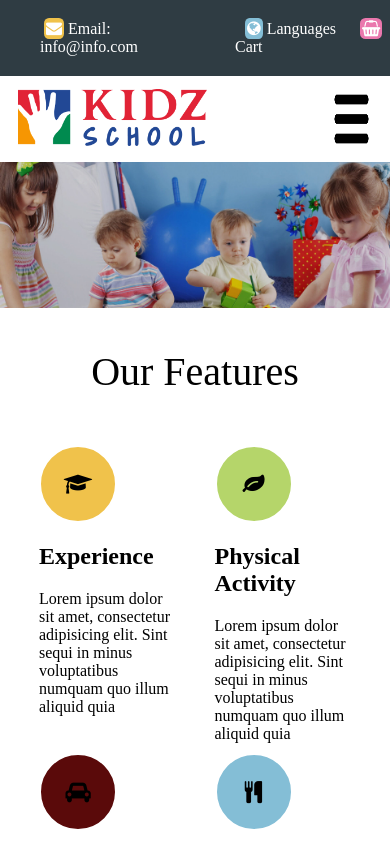
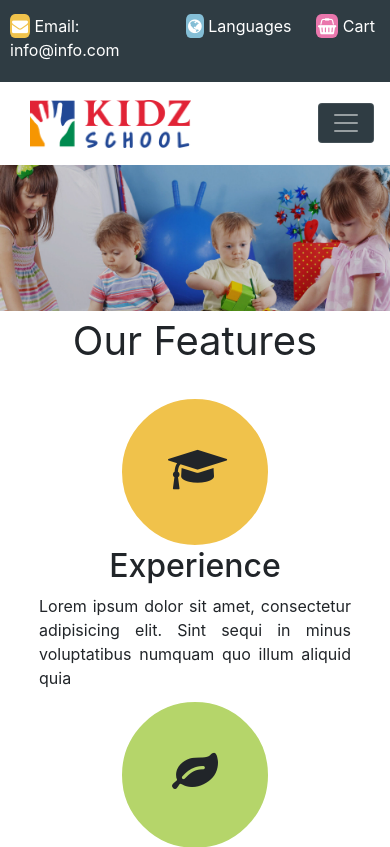
Before and after one commit to Nikolic-Marko/Domaci, a plain HTML site: page public/src/index.html in a window 390 px wide. Shown: the top 847 px of the page. Drawn offline with nearby package versions, Linux system fonts and the light colour scheme.

Commit message:
Fixed header

```diff
--- a/public/src/index.html
+++ b/public/src/index.html
@@ -5,6 +5,10 @@
     <meta name="viewport" content="width=device-width, initial-scale=1.0">
     <link rel="stylesheet" href="style.css">
     <link rel="stylesheet" href="https://cdnjs.cloudflare.com/ajax/libs/font-awesome/4.7.0/css/font-awesome.min.css"><title>Document</title>
+    <link rel="stylesheet" href="https://maxcdn.bootstrapcdn.com/bootstrap/4.5.2/css/bootstrap.min.css">
+    <script src="https://ajax.googleapis.com/ajax/libs/jquery/3.5.1/jquery.min.js"></script>
+    <script src="https://cdnjs.cloudflare.com/ajax/libs/popper.js/1.16.0/umd/popper.min.js"></script>
+    <script src="https://maxcdn.bootstrapcdn.com/bootstrap/4.5.2/js/bootstrap.min.js"></script>
 </head>
 <body>
 
@@ -31,46 +35,46 @@
                         Cart </li>
             </div>
         </div>
-        <div class="row2">
+        <nav class="navbar navbar-expand-md bg-white navbar-dark">
+            <a class="navbar-brand" id="navbar-brand" href="#">
                 <div class="headerLogo">
                     <img src="../img/logo.png" alt="">
                 </div>
-            <div class="nb">
-                <ul>
-                    <li>
-                        <span class="yellowCircleNb"><i class="fa fa-home nav-icon" aria-hidden="true"></i></span>
-                        <p>Home</p> </li>
-                    <li><span class="greenCircleNb"><i class="fa fa-shopping-basket text-white" aria-hidden="true"></i></span>
-                        <p>Store</p> </li>
-                    <li><span class="purpleCircleNb"><i class="fa fa-calendar nav-icon" aria-hidden="true"></i></span>
-                        <p>Blog</p>
+            </a>
+            <button class="navbar-toggler" id="navbar-toggler" type="button" data-toggle="collapse" data-target="#collapsibleNavbar">
+              <span class="navbar-toggler-icon" id="navbar-toggler-icon"></span>
+            </button>
+            <div class="collapse navbar-collapse" id="collapsibleNavbar">
+              <ul class="navbar-nav" id="navbar-nav">
+                <li class="nav-item">
+                    <div class="center-text">
+                        <a class="nav-link" href="#"><span class="yellowCircleNb"><i class="fa fa-home nav-icon" aria-hidden="true"></i></span>
+                        <p class="text-navbar">Home</p> </i></a>
+                    </div>
                 </li>
-                    <li id="nbCourses"><span class="greenCircleNb"><i class="fa fa-file-text-o nav-icon" aria-hidden="true"></i></span>
-                        <p>Courses</p>
+                <li class="nav-item">
+                    <div class="center-text">
+                  <a class="nav-link" href="#"><span class="greenCircleNb"><i class="fa fa-shopping-basket text-white" aria-hidden="true"></i></span>
+                    <p class="text-navbar">Store</p></a>
+                    </div>
+                </li>
+                <li class="nav-item">
+                    <div class="center-text">
+                        <a class="nav-link" href="#"><span class="purpleCircleNb"><i class="fa fa-calendar nav-icon" aria-hidden="true"></i></span>
+                            <p class="text-navbar">Blog</p>
+                        </a>
+                    </div>
+                </li>
+                <li class="nav-item">
+                    <div class="center-text">
+                        <a class="nav-link" href="#"><span class="greenCircleNb"><i class="fa fa-file-text-o nav-icon" aria-hidden="true"></i></span>
+                        <p class="text-navbar">Courses</p></a>
+                    </div>
                 </li>
               </ul>
             </div>
-            <!-- NB FOR PHONE-->
-            <img src="../img/hamburger.png" alt="" id="hamburgerNb">
-            <div class="nbPhone">
-                <ul>
-                    <li>
-                        <span class="yellowCircleNb"><i class="fa fa-home nav-icon" aria-hidden="true"></i></span>
-                        <p>Home</p> </li>
-                    <li><span class="greenCircleNb"><i class="fa fa-shopping-basket text-white" aria-hidden="true"></i></span>
-                        <p>Store</p> </li>
-                    <li><span class="purpleCircleNb"><i class="fa fa-calendar nav-icon" aria-hidden="true"></i></span>
-                        <p>Blog</p>
-                         </li>
-                    <li id="nbCourses"><span class="greenCircleNb"><i class="fa fa-file-text-o nav-icon" aria-hidden="true"></i></span>
-                        <p>Courses</p>
-                        </li>
-                </ul>
+          </nav>
         </div>
-            <!-- NB FOR PHONE END-->
-        </div>
-    </div>
-
     <!--Header Section END-->
     <!--Slider Section-->
     <div id="slider">
--- a/public/src/style.css
+++ b/public/src/style.css
@@ -2,149 +2,157 @@ body {
      margin: 0;
      box-sizing: border-box;
 }
-.nbPhone{
-    display: none;
-}
-#hamburgerNb{
-    display: none;
-}
+
 .row1{
     background-color:#2f3c43;
-    padding-top: 4px;
+    padding-top: 14px;
     padding-bottom: 4px;
     display: flex;
 }
-.row2{
-    background-color: white;
-    padding-top: 4px;
-    padding-bottom: 4px;
-    display: flex;
-}
-.row1 .info ul li{
+
+.row1 .info ul li {
     display: inline;
     padding: 10px;
     color: white;
 }
+
 .yellowCircle{
     background-color: #f0c24b;
     padding: 2px;
     border-radius: 25%;
 }
+
 .yellowCircleNb{
     background-color: #f0c24b;
     padding: 12px;
     border-radius: 50%;
 }
+
 #yellowIcon{
     background-color: #f0c24b;
-    padding: 12px;
+    padding: 46px;
+    font-size: 46px;
     border-radius: 50%;
 }
+
 .greenCircle{
     background-color: #b5d56a;
     padding: 2px;
     border-radius: 25%;
 }
+
 .greenCircleNb{
     background-color: #b5d56a;
     padding: 12px;
     border-radius: 50%;
 }
+
 #greenIcon{
     background-color: #b5d56a;
-    padding: 12px;
+    padding: 46px;
+    font-size: 46px;
     border-radius: 50%;
 }
+
 .redCircle{
     background-color: #5a0a0a;
     padding: 2px;
     border-radius: 25%;
 }
+
 .redCircleNb{
     background-color: #5a0a0a;
     padding: 12px;
     border-radius: 50%;
 }
+
 #redIcon{
     background-color: #5a0a0a;
-    padding: 12px;
+    padding: 46px;
+    font-size: 46px;
     border-radius: 50%;
 }
+
 .blueCircle{
     background-color: #84bed6;
     padding: 2px;
     border-radius: 25%;
 }
+
 .blueCircleNb{
     background-color: #84bed6;
     padding: 12px;
     border-radius: 50%;
 }
+
 #blueIcon{
     background-color: #84bed6;
-    padding: 12px;
+    padding: 46px;
+    font-size: 46px;
     border-radius: 50%;
 }
+
 .purpleCircleNb{
     background-color: #a597e7;
     padding: 12px;
     border-radius: 50%;
 }
+
 #purpleIcon{
     background-color: #a597e7;
-    padding: 12px;
+    padding: 46px;
+    font-size: 46px;
     border-radius: 50%;
 }
+
 .pinkCircle{
     background-color:#ea77ad;
     padding: 2px;
     border-radius: 25%;
 }
+
 .pinkCircleNb{
     background-color:#ea77ad;
     padding: 12px;
     border-radius: 50%;
 }
+
 #pinkIcon{
     background-color:#ea77ad;
-    padding: 12px;
+    padding: 46px;
+    font-size: 46px;
     border-radius: 50%;
 }
+
 .row1 .cart ul li{
     display: inline;
     padding: 10px;
     color: white;
 }
+
 .row1 .cart{
-    margin-left: 25%;
+    position: absolute;
+    float: left;
+    right: 5px;
 }
-.row2 .headerLogo img{
-    width: 60%;
+
+.headerLogo {
+    width: 50%;
+}
+
+.headerLogo img{
+    width: 80%;
     padding-left: 10px;
 }
-.row2 .headerLogo {
-    padding: 2%;
-    margin-right: 15%;
+
+#navbar-toggler {
+    background-color: #2f3c43;
 }
-.row2 .nb {
-    display: inline;
-    padding-top: 1px;
+
+#navbar-brand {
+    width: 50%;
 }
-.row2 .nb ul{
-    display: flex;
-    padding: 10px;
-    color: black;
-}
-.row2 .nb ul li{
-    display: inline;
-    padding: 10px;
-    padding-right: 40%;
-    color: black;
-}
-.row2 .nb ul li {
-    margin-left: auto;
-    margin-right: auto;
-}
+
 @keyframes slidy {
     0% { left: 0%; }
     20% { left: 0%; }
@@ -169,19 +177,21 @@ body {
     font-size: 0;
     animation: 30s slidy infinite;
 }
+
 .titleFeatures p{
     font-size: 40px;
     text-align: center;
 }
 .textFeature {
-   width: 60vh;
+   width: 33vh;
 }
 .rowFeatures{
     display: block;
     overflow: hidden;
     width: 100%;
-    margin-left: 5%;
-    max-width: 95%;
+    margin-left: 10%;
+    max-width: 90%;
+    justify-content: center;
     margin-bottom: 20px;
 }
 .features{
@@ -191,8 +201,8 @@ body {
 }
 .iconFeature i{
     margin-top: 10px;
-    width: 50px;
-    height: 50px;
+    width: 150px;
+    height: 150px;
     line-height: 50px;
     border-radius: 50%;
     text-align: center;
@@ -200,68 +210,43 @@ body {
     font-size: 1.38rem;
 }
 
+#navbar-nav {
+    padding-top: 20px;
+}
+
+#navbar-nav li{
+    padding-right: 15px;
+}
+
+.text-navbar {
+    color: black;
+    padding-top: 5px;
+}
+
+.center-text {
+    text-align: center;
+}
+
 @media only screen and (max-width: 1100px) {
     .row1{
-        display: flex;
-    }
-    .row2{
-        background-color: white;
-        padding-top: 4px;
-        padding-bottom: 4px;
         display: flex;
     }
     .row1 .info{
         width: 50%;
     }
-    .row1 .cart{
-        width: 30%;
-        margin-left: 10%;
-    }
     #timeHeader{
         display: none;
-    }
-    .row1 .cart ul{
-        margin-left: auto;
-        margin-right: 0;
     }
     .row1 .info ul li{
         padding: 10px;
         color: white;
-    }
-    .row1 .cart ul li{
-        padding: 10px;
-        color: white;
-    }
-    .row2 .headerLogo img{
-        width: 60%;
-        padding-left: 10px;
-    }
-    .row2 .headerLogo {
-        padding: 2%;
-        margin-right: 0%;
-    }
-    .row2 .nb {
-        padding-top: 1px;
-    }
-    .row2 .nb ul{
-        padding: 6px;
-        color: black;
-    }
-    .row2 .nb ul li{
-        padding: 6px;
-        padding-right: 40%;
-        color: black;
-    }
-    .row2 .nb ul li {
-        margin-left: none;
-        margin-right: none;
     }
     .titleFeatures p{
         font-size: 40px;
         text-align: center;
     }
     .textFeature{
-       width: 350px;
+        width: 45vw;
     }
     .rowFeatures{
         overflow: hidden;
@@ -270,72 +255,59 @@ body {
     .features{
         width: calc(100% / 2);
     }
-    .iconFeature i{
-        margin-top: 10px;
-        width: 50px;
-        height: 50px;
-        line-height: 50px;
-        border-radius: 50%;
-        text-align: center;
-        border: 2px solid #fff;
-        font-size: 1.38rem;
-    }
   }
   @media only screen and (max-width: 940px) {
     .row1{
-        display: flex;
-    }
-    .row2{
-        background-color: white;
-        padding-top: 4px;
-        padding-bottom: 4px;
         display: flex;
     }
     .row1 .info{
         width: 50%;
     }
     .row1 .cart{
-        width: 30%;
-        margin-left: 10%;
+        position: absolute;
+        float: left;
+        right: 20px;
     }
     #timeHeader{
         display: none;
-    }
-    .row1 .cart ul{
-        margin-left: auto;
-        margin-right: 0;
     }
     .row1 .info ul li{
         padding: 4px;
         color: white;
     }
-    .row1 .cart ul li{
-        padding: 10px;
+    .titleFeatures p{
+        font-size: 40px;
+        text-align: center;
+    }
+    .textFeature{
+        width: 40vw;
+    }
+    .features{
+        width: calc(100% / 2);
+    }
+  }
+
+  @media only screen and (max-width: 870px) {
+    .row1{
+        display: flex;
+    }
+    .row1 .info{
+        width: 50%;
+    }
+    #timeHeader{
+        display: none;
+    }
+    .row1 .info ul li{
+        padding: 4px;
         color: white;
     }
-    .row2 .headerLogo img{
-        width: 60%;
+    .headerLogo img{
+        width: 100%;
         padding-left: 10px;
     }
-    .row2 .headerLogo {
+    .headerLogo {
         padding: 2%;
         margin-right: 0%;
-    }
-    .row2 .nb {
-        padding-top: 1px;
-    }
-    .row2 .nb ul{
-        padding: 4px;
-        color: black;
-    }
-    .row2 .nb ul li{
-        padding: 4px;
-        padding-right: 40%;
-        color: black;
-    }
-    .row2 .nb ul li {
-        margin-left: none;
-        margin-right: none;
     }
     .titleFeatures p{
         font-size: 40px;
@@ -347,205 +319,18 @@ body {
     .features{
         width: calc(100% / 2);
     }
-    .iconFeature i{
-        margin-top: 10px;
-        width: 50px;
-        height: 50px;
-        line-height: 50px;
-        border-radius: 50%;
-        text-align: center;
-        border: 2px solid #fff;
-        font-size: 1.38rem;
-    }
   }
   @media only screen and (max-width: 770px) {
     .row1{
-        display: flex;
-    }
-    .row2{
-        background-color: white;
-        padding-top: 4px;
-        padding-bottom: 4px;
-        display: flex;
-    }
-    .row1 .info{
-        width: 50%;
-    }
-    .row1 .cart{
-        width: 30%;
-        margin-left: 10%;
-    }
-    #timeHeader{
-        display: none;
-    }
-    .row1 .cart ul{
-        margin-left: auto;
-        margin-right: 0;
-    }
-    .row1 .info ul li{
-        display: inline;
-        padding: 4px;
-        color: white;
-    }
-    .row1 .cart ul li{
-        display: inline;
-        padding: 10px;
-        color: white;
-    }
-    .row2 .headerLogo img{
-        width: 60%;
-        padding-left: 10px;
-    }
-    .row2 .headerLogo {
-        padding: 2%;
-        margin-right: 0%;
-    }
-    .row2 .nb {
-        display: none;
-    }
-    .row2 .nb ul{
-        display: none;
-        padding-top: 4px;
-        padding-bottom: 4px;
-        color: black;
-    }
-    .row2 .nb ul li{
-        display: none;
-        padding: 4px;
-        padding-right: 30%;
-        color: black;
-    }
-    #nbCourses{
-        padding-right: 0%;
-    }
-    .row2 .nb ul li {
-        margin-left: none;
-        margin-right: none;
-    }
-    .titleFeatures p{
-        font-size: 40px;
-        text-align: center;
-    }
-    .textFeature h1{
-       width: 45vh;
-    }
-    .rowFeatures{
-        display: block;
-        overflow: hidden;
-    }
-    .features{
-        display: block;
-        float: left;
-        width: calc(100% / 2);
-    }
-    .iconFeature i{
-        margin-top: 10px;
-        width: 50px;
-        height: 50px;
-        line-height: 50px;
-        border-radius: 50%;
-        text-align: center;
-        border: 2px solid #fff;
-        font-size: 1.38rem;
-    }
-  }
-  @media only screen and (max-width: 870px) {
-    .row1{
-        display: flex;
-    }
-    .row2{
-        background-color: white;
-        padding-top: 4px;
-        padding-bottom: 4px;
-        display: flex;
-    }
-    .row1 .info{
-        width: 50%;
-    }
-    .row1 .cart{
-        width: 30%;
-        margin-left: 10%;
-    }
-    #timeHeader{
-        display: none;
-    }
-    .row1 .cart ul{
-        margin-left: auto;
-        margin-right: 0;
-    }
-    .row1 .info ul li{
-        padding: 4px;
-        color: white;
-    }
-    .row1 .cart ul li{
-        padding: 10px;
-        color: white;
-    }
-    .row2 .headerLogo img{
-        width: 60%;
-        padding-left: 10px;
-    }
-    .row2 .headerLogo {
-        padding: 2%;
-        margin-right: 0%;
-    }
-    .row2 .nb {
-        padding-top: 1px;
-    }
-    .row2 .nb ul{
-        padding-top: 4px;
-        padding-bottom: 4px;
-        color: black;
-    }
-    .row2 .nb ul li{
-        padding: 4px;
-        padding-right: 30%;
-        color: black;
-    }
-    #nbCourses{
-        padding-right: 0%;
-    }
-    .row2 .nb ul li {
-        margin-left: none;
-        margin-right: none;
-    }
-    .titleFeatures p{
-        font-size: 40px;
-        text-align: center;
-    }
-    .textFeature h1{
-       width: 45vh;
-    }
-    .features{
-        width: calc(100% / 2);
-    }
-    .iconFeature i{
-        margin-top: 10px;
-        width: 50px;
-        height: 50px;
-        line-height: 50px;
-        border-radius: 50%;
-        text-align: center;
-        border: 2px solid #fff;
-        font-size: 1.38rem;
-    }
-  }
-  @media only screen and (max-width: 770px) {
-    .row1{
-        display: flex;
-    }
-    .row2{
-        background-color: white;
-        padding-top: 4px;
-        padding-bottom: 4px;
         display: flex;
     }
     .row1 .info{
         width: 40%;
     }
     .row1 .cart{
-        width: 50%;
-        margin-left: 10%;
+        position: absolute;
+        float: left;
+        right: 5px;
     }
     #phoneHeader{
         display: none;
@@ -553,42 +338,27 @@ body {
     #timeHeader{
         display: none;
     }
-    .row1 .cart ul{
-        margin-left: auto;
-        margin-right: 0;
-    }
     .row1 .info ul li{
-        padding: 4px;
+        padding: 0px;
         color: white;
     }
-    .row1 .cart ul li{
-        padding: 10px;
-        color: white;
-    }
-    .row2 .headerLogo img{
-        width: 60%;
+    .row1 .info ul{
         padding-left: 10px;
     }
-    .row2 .headerLogo {
-        padding: 2%;
-        margin-right: 0%;
+    .headerLogo {
+        width: 100%;
     }
-    .row2 .nbPhone{
-        display: none;
+    .headerLogo img{
+        width: 100%;
+        padding-left: 10px;
     }
-    #hamburgerNb{
-        display: block;
-        width: 10%;
-        height: auto;
-        margin-left: auto;
-        margin-right: 5%;
-    }
+
     .titleFeatures p{
         font-size: 40px;
         text-align: center;
     }
     .textFeature{
-       width: 140px;
+       width: 40vw;
     }
     .rowFeatures{
         margin-left: 10%;
@@ -597,14 +367,32 @@ body {
     .features{
         width: calc(100% / 2);
     }
-    .iconFeature i{
-        margin-top: 10px;
-        width: 50px;
-        height: 50px;
-        line-height: 50px;
-        border-radius: 50%;
-        text-align: center;
-        border: 2px solid #fff;
-        font-size: 1.38rem;
+    .center-text {
+        text-align: left;
     }
 }
+
+@media only screen and (max-width: 540px) {
+    .features{
+        width: calc(100% / 1);
+        text-align: center;
+    }
+
+    .features h2{
+        width: 100%;
+        text-align: center;
+    }
+
+    .textFeature{
+        width: 100vw;
+        padding-left: 10%;
+        padding-right: 10%;
+        text-align: justify;
+
+     }
+     .rowFeatures{
+         margin-left: 0%;
+         max-width: 100%;
+     }
+
+}
```
Lines whose indentation alone changed are shown as unchanged.
